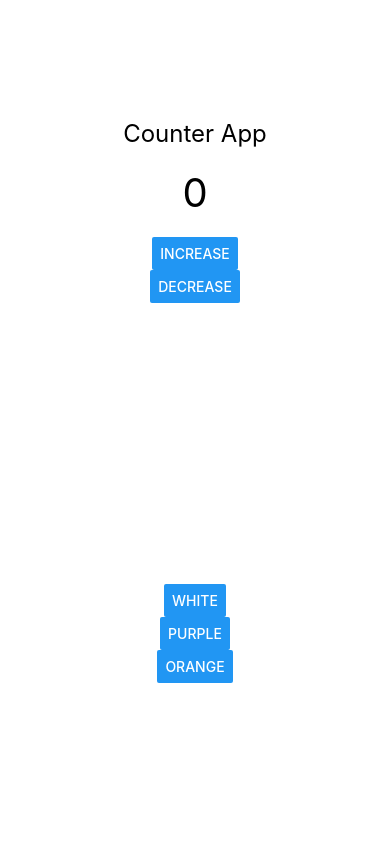
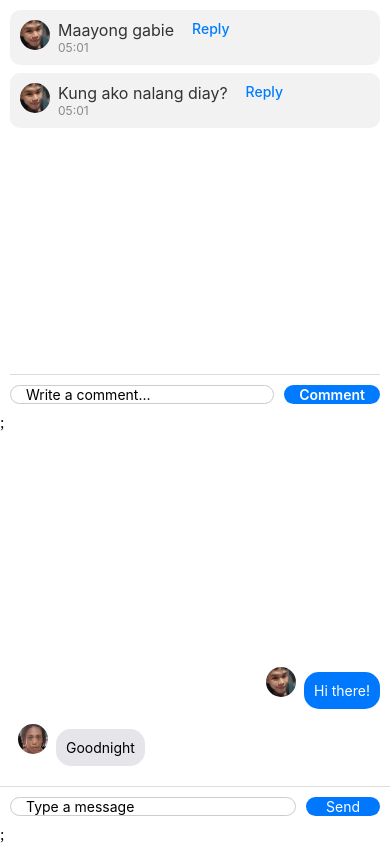
Before and after one commit to kensuarez31-creator/M28_Ken_Suarez_IT_Elect1, a React Native app: screen / in a window 390 px wide. Built offline with nearby package versions, Linux system fonts and the light colour scheme.

Commit message:
Semi Activity

```diff
--- a/App.js
+++ b/App.js
@@ -1,14 +1,18 @@
-import ColorChangerApp from './ColorChangerApp';
-import React from 'react';
-import { SafeAreaView } from 'react-native';
-import CounterApp from './CounterApp';
+import React from "react";
+import {Platform, KeyboardAvoidingView} from "react-native"
+import ChatScreen from "./ChatScreen";
+import CommentSection from "./CommentSection";
 
 export default function App() {
-  return (
-    <SafeAreaView style={{ flex: 1 }}>
-     <CounterApp />
-      <ColorChangerApp />
 
-    </SafeAreaView>
-  );
+  return(
+    <KeyboardAvoidingView
+    style ={{flex: 1}}
+    behavior ={Platform.os === "ios" ? "padding":"height"}
+    >
+
+   <CommentSection />;
+   <ChatScreen />;
+   </KeyboardAvoidingView>
+   );
 }
--- /dev/null
+++ b/ChatBubble.js
@@ -0,0 +1,19 @@
+import React from "react";
+import { View, Text } from "react-native";
+
+export default function ChatBubble({ text, isMe }) {
+  return (
+    <View
+      style={{
+        alignSelf: isMe ? "flex-end" : "flex-start",
+        backgroundColor: isMe ? "#0078fe" : "#e5e5ea",
+        padding: 10,
+        borderRadius: 15,
+        marginVertical: 5,
+        maxWidth: "70%",
+      }}
+    >
+      <Text style={{ color: isMe ? "white" : "black" }}>{text}</Text>
+    </View>
+  );
+}
--- /dev/null
+++ b/ChatScreen.js
@@ -0,0 +1,107 @@
+import React, { useState } from 'react';
+import {
+  SafeAreaView,
+  View,
+  FlatList,
+  TextInput,
+  TouchableOpacity,
+  Text,
+  Image,
+  StyleSheet,
+} from 'react-native';
+import ChatBubble from './ChatBubble';
+
+const myAvatar = require('./assets/ken.jpg');
+const botAvatar = require('./assets/nina.jpeg');
+
+export default function ChatScreen() {
+  const [messages, setMessages] = useState([
+    { id: '1', text: 'Goodnight', sender: 'bot', avatar: botAvatar },
+    { id: '2', text: 'Hi there!', sender: 'me', avatar: myAvatar },
+  ]);
+  const [input, setInput] = useState('');
+
+  const sendMessage = () => {
+    if (input.trim().length === 0) return;
+    const newMessage = {
+      id: Date.now().toString(),
+      text: input,
+      sender: 'me',
+      avatar: myAvatar,
+    };
+    setMessages([newMessage, ...messages]);
+    setInput('');
+  };
+
+  const renderItem = ({ item }) => (
+    <View style={[styles.chatBubbleContainer, item.sender === 'me' ? styles.meBubble : styles.botBubble]}>
+      <Image source={item.avatar} style={styles.avatar} />
+      <ChatBubble text={item.text} isMe={item.sender === 'me'} />
+    </View>
+  );
+
+  return (
+    <SafeAreaView style={{ flex: 1, backgroundColor: 'white' }}>
+      <FlatList
+        data={messages}
+        keyExtractor={(item) => item.id}
+        renderItem={renderItem}
+        inverted
+        contentContainerStyle={{ padding: 10 }}
+      />
+      <View
+        style={{
+          flexDirection: 'row',
+          padding: 10,
+          borderTopWidth: 1,
+          borderColor: '#ddd',
+        }}
+      >
+        <TextInput
+          value={input}
+          onChangeText={setInput}
+          placeholder="Type a message"
+          style={{
+            flex: 1,
+            borderWidth: 1,
+            borderColor: '#ccc',
+            borderRadius: 20,
+            paddingHorizontal: 15,
+          }}
+        />
+        <TouchableOpacity
+          onPress={sendMessage}
+          style={{
+            marginLeft: 10,
+            backgroundColor: '#0078fe',
+            paddingHorizontal: 20,
+            borderRadius: 20,
+            justifyContent: 'center',
+          }}
+        >
+          <Text style={{ color: 'white' }}>Send</Text>
+        </TouchableOpacity>
+      </View>
+    </SafeAreaView>
+  );
+}
+
+const styles = StyleSheet.create({
+  chatBubbleContainer: {
+    flexDirection: 'row',
+    marginVertical: 5,
+    alignItems: 'flex-start',
+  },
+  meBubble: {
+    justifyContent: 'flex-end',
+  },
+  botBubble: {
+    justifyContent: 'flex-start',
+  },
+  avatar: {
+    width: 30,
+    height: 30,
+    borderRadius: 15,
+    marginHorizontal: 8,
+  },
+});
--- /dev/null
+++ b/CommentSection.js
@@ -0,0 +1,112 @@
+import React, { useState } from "react";
+import { View, Text, FlatList, TextInput, TouchableOpacity, Image, StyleSheet } from "react-native";
+
+const myAvatar = require('./assets/ken.jpg');
+
+export default function CommentSection() {
+  const [comments, setComments] = useState([
+    { id: "1", text: "Maayong gabie", avatar: myAvatar, timestamp: new Date(), },
+    { id: "2", text: "Kung ako nalang diay?", avatar: myAvatar, timestamp: new Date(), },
+  ]);
+  const [newComment, setNewComment] = useState("");
+
+  const addComment = () => {
+    if (newComment.trim().length === 0) return;
+    setComments([
+      ...comments,
+      { id: Date.now().toString(), text: newComment, avatar: myAvatar, timestamp: new Date(), },
+    ]);
+    setNewComment("");
+  };
+
+  const renderItem = ({ item }) => (
+    <View style={styles.commentBox}>
+      <Image source={item.avatar} style={styles.avatar} />
+      <View>
+        <Text style={styles.commentText}>{item.text}</Text>
+        <Text style={styles.timestamp}>{formatTime(item.timestamp)}</Text>
+      </View>
+      <TouchableOpacity style={styles.replyBtn}>
+        <Text style={styles.replyText}>Reply</Text>
+      </TouchableOpacity>
+    </View>
+  );
+
+  const formatTime = (timestamp) => {
+    const date = new Date(timestamp);
+    const hours = date.getHours().toString().padStart(2, '0');
+    const minutes = date.getMinutes().toString().padStart(2, '0');
+    return `${hours}:${minutes}`;
+  };
+
+  return (
+    <View style={styles.container}>
+      <FlatList
+        data={comments}
+        keyExtractor={(item) => item.id}
+        renderItem={renderItem}
+      />
+
+      <View style={styles.inputRow}>
+        <TextInput
+          style={styles.input}
+          placeholder="Write a comment..."
+          value={newComment}
+          onChangeText={setNewComment}
+        />
+        <TouchableOpacity style={styles.sendBtn} onPress={addComment}>
+          <Text style={styles.sendText}>Comment</Text>
+        </TouchableOpacity>
+      </View>
+    </View>
+  );
+}
+
+const styles = StyleSheet.create({
+  container: { flex: 1, padding: 10, backgroundColor: "#fff" },
+  commentBox: {
+    flexDirection: "row",
+    alignItems: "flex-start",
+    justifyContent: "flex-start",
+    backgroundColor: "#f2f2f2",
+    padding: 10,
+    borderRadius: 10,
+    marginBottom: 8,
+  },
+  commentText: { fontSize: 16, color: "#333", marginHorizontal: 8, },
+  replyBtn: { paddingLeft: 10 },
+  replyText: { color: "#007bff", fontWeight: "500" },
+  inputRow: {
+    flexDirection: "row",
+    marginTop: 10,
+    borderTopWidth: 1,
+    borderTopColor: "#ddd",
+    paddingTop: 10,
+  },
+  input: {
+    flex: 1,
+    borderWidth: 1,
+    borderColor: "#ccc",
+    borderRadius: 20,
+    paddingHorizontal: 15,
+  },
+  sendBtn: {
+    marginLeft: 10,
+    backgroundColor: "#007bff",
+    paddingHorizontal: 15,
+    justifyContent: "center",
+    borderRadius: 20,
+  },
+  sendText: { color: "#fff", fontWeight: "600" },
+   avatar: {
+    width: 30,
+    height: 30,
+    borderRadius: 15,
+  },
+  timestamp: {
+    fontSize: 12,
+    color: '#888',
+    marginLeft: 8,
+  }
+
+});
```
Also changed, not shown: assets/ken.jpg (added), assets/nina.jpeg (added).
